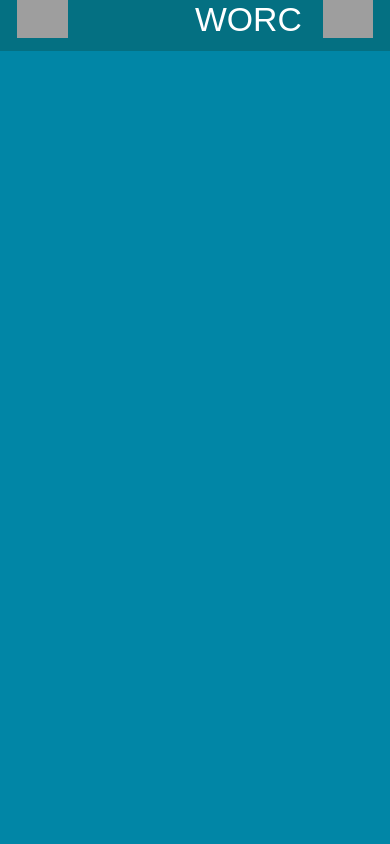
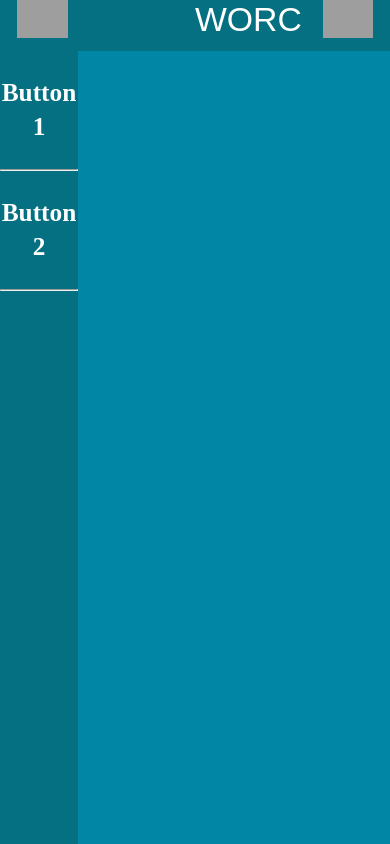
Before and after one commit to kavyashree1903/teamapp, a React (Create React App) app: page / in a window 390 px wide. Both pictures are taken after a click on the picture 42 px from the left and 18 px from the top of the page. Built offline with nearby package versions, Linux system fonts and the light colour scheme; grey boxes are pictures that could not be loaded.

Commit message:
Connect side bar with hamburger icons

```diff
--- a/src/App.js
+++ b/src/App.js
@@ -1,32 +1,21 @@
 import React, {Component} from 'react';
 import './App.css';
 import SideMenu from './Components/Individual/Essentials/Side_Menu/side_menu.js'
-import Navbar from './Components/Individual/Essentials/Navbar/Navbar.js'
+import Navbar, {sideMenuClasses} from './Components/Individual/Essentials/Navbar/Navbar.js'
 
 class App extends Component{
 	constructor(){
 		super()
-		this.sideMenuButtons = [
-			{
-				name: "Button 1",
-				clicked: () => console.log("Button 1 pressed") //will eventually change to interact with database
-			},
-			{
-				name: "Button 2",
-				clicked: () => console.log("Button 2 pressed") //will eventually change to interact with database
-			}
-		]
-		//write code for left and right side menu on-click listeners
 		//write code for the slide in slide out animation
 		//write code for blurring background when side menu is shown
 	}
 
 	render(){
+
 		return(
 			<React.Fragment>
 				<Navbar hamburger-left={this.toggleLeftSideMenu} hamburger-right={this.toggleRightSideMenu} />
 				<div className="container-app">
-					<SideMenu buttons={this.sideMenuButtons} />
 				</div>
 			</React.Fragment>
 		)
--- a/src/Components/Individual/Essentials/Navbar/Navbar.js
+++ b/src/Components/Individual/Essentials/Navbar/Navbar.js
@@ -1,36 +1,48 @@
 import React from 'react';
 import {Component} from 'react';
-import "./Navbar.css";
+import './Navbar.css';
+import SideMenu from '../Side_Menu/side_menu.js'
 
-var sideMenuClasses = "";
-var currentState;
-class Navbar extends React.Component{
+
+var sideMenuClasses = 'container-side-menu hide';
+class Navbar extends Component{
 	constructor(props){
 		super(props)
-		this.sideMenuClasses = "container-side-menu hide"
-		this.offState ={
+		this.offState = {
 			right: false,
 			left: false
 		}
-		this.leftState ={
+		this.leftState = {
 			right: false,
 			left: true
 		}
-		this.rightState ={
+		this.rightState = {
 			right: true,
 			left: false
 		}
-		this.state = this.offState
+		this.state = {
+			...this.offState
+		}
+		this.sideMenuButtons = [
+			{
+				name: "Button 1",
+				clicked: () => console.log("Button 1 pressed") //will eventually change to interact with database
+			},
+			{
+				name: "Button 2",
+				clicked: () => console.log("Button 2 pressed") //will eventually change to interact with database
+			}
+		]
 	}
 	leftSideMenuClick(currentState){
-		if(currentState.left == true && currentState.right == false){
+		if(currentState.left === true && currentState.right === false){
 			this.setState(
 				{
 					right: false,
 					left: false
 				}
 			)
-			this.sideMenuClasses = "container-side-menu hide"//BT
+			sideMenuClasses = "container-side-menu hide"
 		}
 		else{
 			this.setState(
@@ -39,19 +51,19 @@ class Navbar extends React.Component{
 					left: true
 				}
 			)
-			this.sideMenuClasses = "container-side-menu left"//BT
+			sideMenuClasses = "container-side-menu left"
 		}
 
 	}
 	rightSideMenuClick(currentState){
-		if(currentState.left == false && currentState.right == true){
+		if(currentState.left === false && currentState.right === true){
 			this.setState(
 				{
 					right: false,
 					left: false
 				}
 			)
-			this.sideMenuClasses = "container-side-menu hide"//BT
+			sideMenuClasses = "container-side-menu hide"
 		}
 		else{
 			this.setState(
@@ -60,23 +72,25 @@ class Navbar extends React.Component{
 					left: false
 				}
 			)
-			this.sideMenuClasses = "container-side-menu right"//BT
+			sideMenuClasses = "container-side-menu right"
 		}
 
 	}
 	render() {
-		sideMenuClasses = this.sideMenuClasses
-		currentState = this.state
+		var sideMenu = <SideMenu stateClasses={sideMenuClasses} buttons={[]}/>
 		return (
+			<React.Fragment>
 				<div>
 					<div id="nav">
 						 <div className="container-navbar">
-					 <img className="left-hamburger" src="https://ik.imagekit.io/m52sq26n4h/menu-white-18dp.svg" onClick = {(currentState) => this.leftSideMenuClick(currentState)}/>
+						 <img className="left-hamburger" src="https://ik.imagekit.io/m52sq26n4h/menu-white-18dp.svg" onClick = {() => this.leftSideMenuClick(this.state)}/>
 						 <span><a className="app-title" href="#">WORC</a></span>
-					 <img className="right-hamburger" src="https://ik.imagekit.io/m52sq26n4h/menu-white-18dp.svg" onClick = {(currentState) => this.rightSideMenuClick(currentState)}/>
+						 <img className="right-hamburger" src="https://ik.imagekit.io/m52sq26n4h/menu-white-18dp.svg" onClick = {() => this.rightSideMenuClick(this.state)}/>
 						 </div>
 					</div>
 				</div>
+				 <SideMenu stateClasses={sideMenuClasses} buttons={this.sideMenuButtons}/>
+			 </React.Fragment>
 		)
 	}
 }
--- a/src/Components/Individual/Essentials/Side_Menu/side_menu.js
+++ b/src/Components/Individual/Essentials/Side_Menu/side_menu.js
@@ -1,15 +1,10 @@
 import React, {Component} from 'react'
 import SideMenuButton from './side_menu_button/side_menu_button.js'
 import './side_menu.css'
-import {sideMenuClasses} from '../Navbar/Navbar.js'
 
 class SideMenu extends Component{
 	constructor(props){
 		super(props)
-		this.state = {
-			left: false,
-			right: false
-		}
 		this.buttonList = this.props.buttons.map((button) => { //this.props.buttons will each have unique onclick listeners
 			return (
 				<div>
@@ -24,7 +19,7 @@ class SideMenu extends Component{
 
 	render(){
 		return(
-			<div className={sideMenuClasses}>
+			<div className={this.props.stateClasses}>
 				<div className="side-menu">
 					{this.buttonList}
 				</div>
```
Lines whose indentation alone changed are shown as unchanged.
